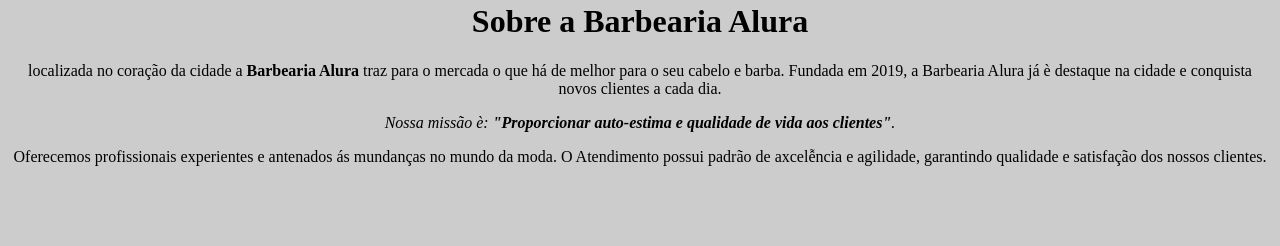
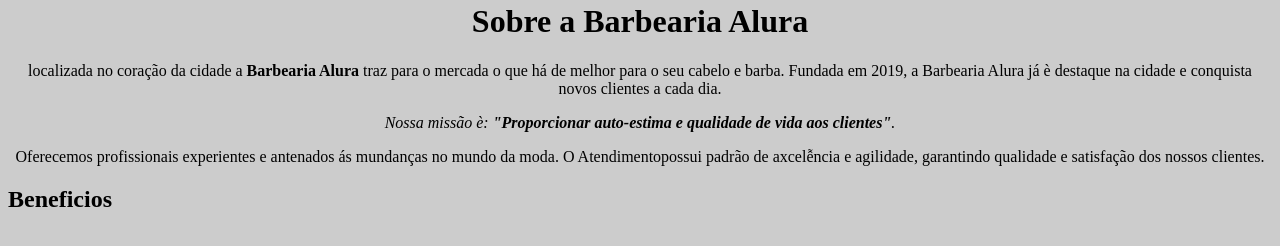
Before and after one commit to veronica-cristina/barbearia, a plain HTML site: page index.html in a window 1280 px wide. Shown: the part 46-292 px from the top of the page. Drawn offline with Linux system fonts and the light colour scheme.

Commit message:
Update index.html

```diff
--- a/index.html
+++ b/index.html
@@ -13,7 +13,8 @@
      para o seu cabelo e barba. Fundada em 2019, a Barbearia Alura já è destaque na cidade e conquista
      novos clientes a cada dia.</p>
     <p id="missão"><em>Nossa missão è: <strong>"Proporcionar auto-estima e qualidade de vida aos clientes"</strong>.</em></p>
-    <p>Oferecemos profissionais experientes e antenados ás mundanças no mundo da  moda. O Atendimento
-    possui padrão de axcelễncia e agilidade, garantindo qualidade e satisfação dos nossos clientes.</p>
-     </body>
+    <p>Oferecemos profissionais experientes e antenados ás mundanças no mundo da  moda. O Atendimentopossui padrão de axcelễncia e agilidade, garantindo qualidade e satisfação dos nossos clientes.</p>
+    <h2>Beneficios</h2>
+
+    </body>
 </html>
```
